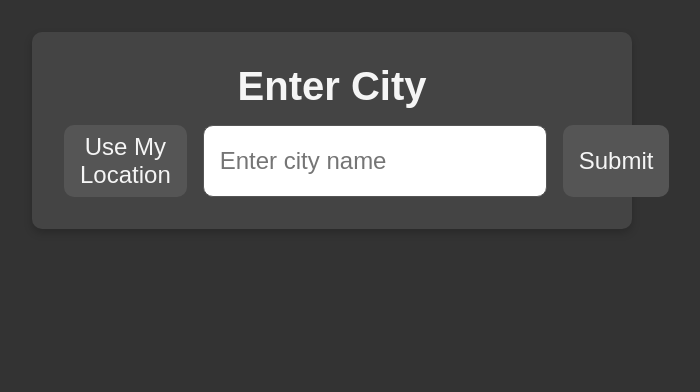
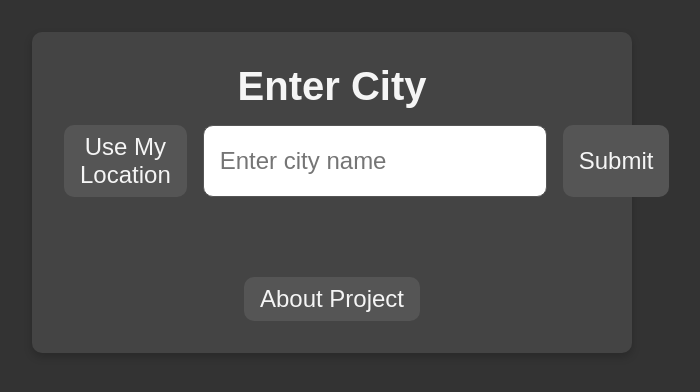
Before and after one commit to dacer521/flaskWeatherApp, a Flask app: page / in a window 1280 px wide. Shown: the top 392 px of the page, without its empty margins (308-1008 px from the left). Run offline with Flask 3, Linux system fonts and the light colour scheme.

Commit message:
added about project

```diff
--- a/templates/index.html
+++ b/templates/index.html
@@ -13,16 +13,22 @@
         <form id="weather-form" action="/weather" method="get">    <!-- Form to submit the city name or location -->
             <div class="input-container">
                 <button type="button" onclick="getLocationAndSubmit()">Use My Location</button>    <!-- Button to get the user's location -->
-                <input type="text" id = "city" name="city" placeholder="Enter city name">          <!-- Input field to enter the city name -->
+                <input type="text" id="city" name="city" placeholder="Enter city name">          <!-- Input field to enter the city name -->
                 <input type="hidden" name="latitude">                             <!-- Hidden input field to store the latitude -->
                 <input type="hidden" name="longitude">                             <!-- Hidden input field to store the longitude -->
                 <button type="submit">Submit</button>                               <!-- Button to submit the form -->
             </div>
         </form>
+
+        <button type="button" style = "margin-top: 5rem;" onclick="showAboutProject()">About Project</button> <!-- Button to show project information -->
+        <div id="about-project" style="display:none; margin-top: 1rem;">
+            <p>My name is David Manuel.</p>
+            <p>This project was made for a technical assessment at Product Management Accelerator.</p>
+            <p>Product Manager Accelerator (PMA) is an educational platform dedicated to helping individuals transition into product management roles, even without prior experience.</p>
+        </div>
     </div>
 
     <script>
-
     function getLocationAndSubmit() {        // Function to get the user's location and submit the form
         document.getElementById('city').value = '';   //fixes bug where if city is not cleared and user clicks on "Use My Location" button, the city name is looked up instead
         if (navigator.geolocation) {
@@ -41,6 +47,10 @@
     function error() {
         alert("Unable to retrieve your location.");
     }
+
+    function showAboutProject() {
+        document.getElementById('about-project').style.display = 'block';
+    }
     </script>
 </body>
 </html>
```
